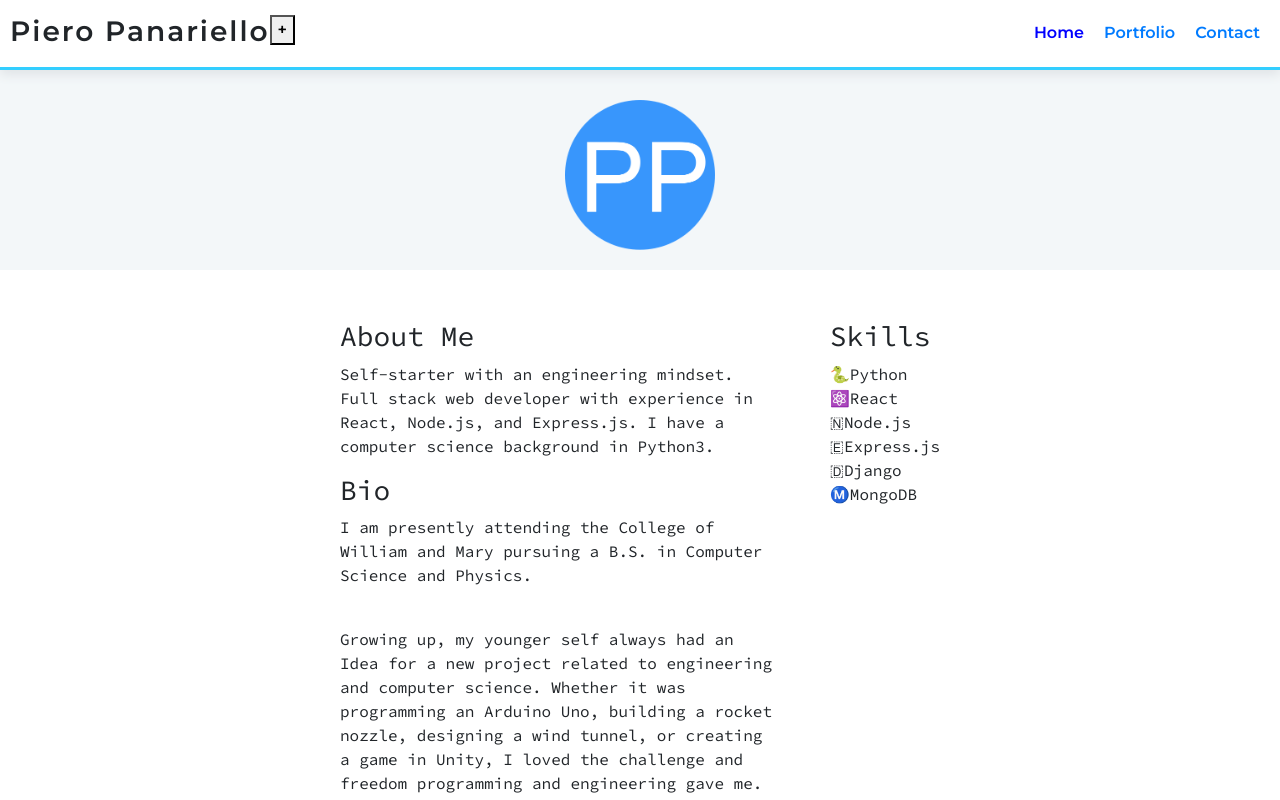
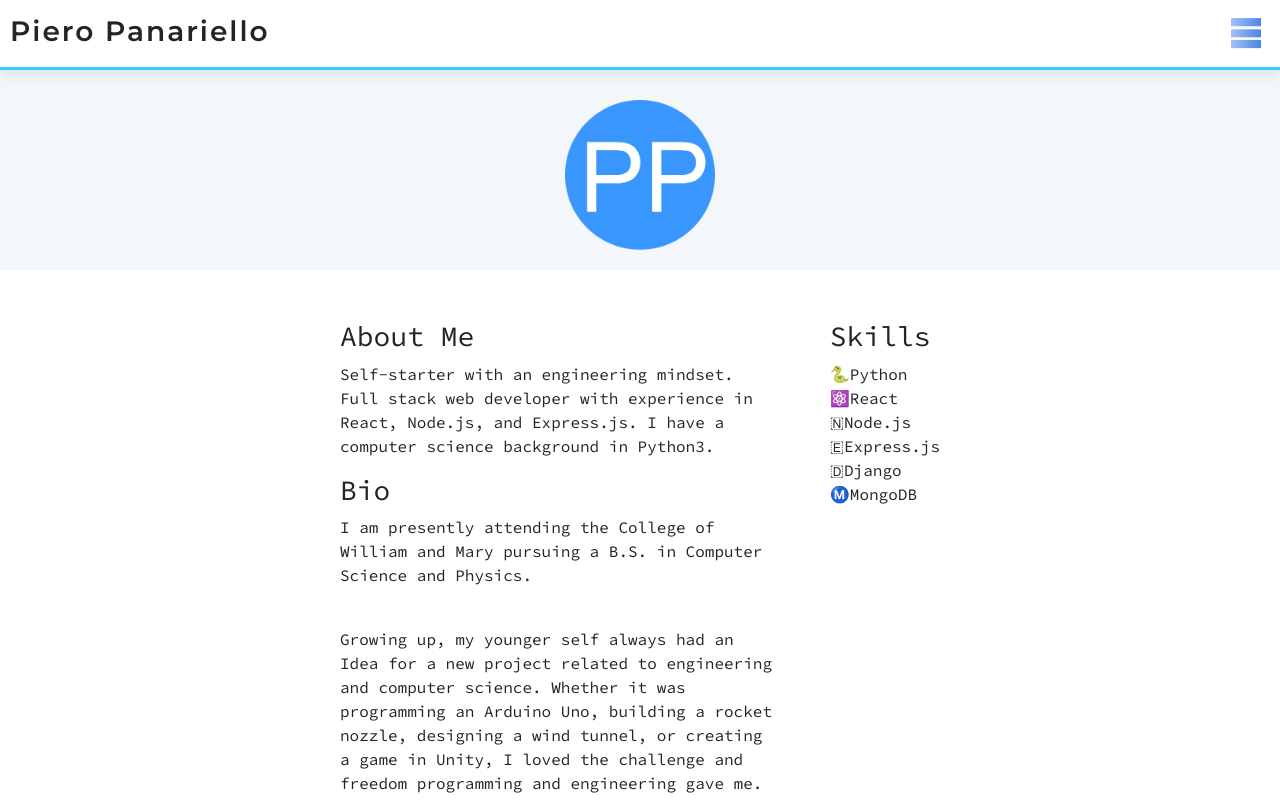
Before and after one commit to panariellop/Portfolio, a React (Create React App) app: page / in a window 1280 px wide. Shown: the top 800 px of the page. Built offline with nearby package versions, Linux system fonts and the light colour scheme.

Commit message:
finished menu bar

```diff
--- a/src/App.css
+++ b/src/App.css
@@ -3,15 +3,3 @@
 	background-color: white;
 	font-family: 'Source Code Pro', monospace;
 }
-
-@media only screen and (max-width: 505px){
-	.app-container{
-		margin-top: 80px;
-	}
-}
-
-@media only screen and (max-width: 425px){
-	.app-container{
-		margin-top: 100px;
-	}
-}
--- a/src/components/Navbar.css
+++ b/src/components/Navbar.css
@@ -24,7 +24,7 @@
 }
 
 
-
+/*
 .navbar-navlist-true{
 	display: flex;
 	float: right;
@@ -36,15 +36,23 @@
 .navbar-navlist-false{
 	display: none;
 }
-
+*/
 .navbar-navmenu-true{
 	position: relative;
 	width: 100%;
 	height: 100vh;
+	max-height: 100vh;
 	background-color: white;
+	transition: all 0.4s linear;
 }
 .navbar-navmenu-false{
-	display: none;
+
+	opacity: 0;
+	height: 0;
+	transform: translate(-50%, 0);
+	visibility: hidden;
+	transition: all 0.4s linear;
+
 }
 
 .navbar-navmenu-container{
@@ -52,7 +60,8 @@
 	height: 100%;
 	text-align: center;
 	margin-left: auto; margin-right: auto;
-	transform: translate(-5vw, 30vh)
+	padding: 0;
+	transform: translate(0, 30vh)
 }
 
 
@@ -62,7 +71,16 @@
 }
 
 
-
+.navbar-container button{
+	background-color: white;
+	display:flex;
+	float: right;
+	border: none;
+	width: 30px;
+	height: 30px;
+	margin-right: 15px;
+	transform: translate(0, 7%);
+}
 
 
 
@@ -81,7 +99,3 @@
 	color: blue;
 	text-decoration: none;
 }
-
-@media only screen and (max-width: 650px){
-
-}
--- a/src/components/Navbar.js
+++ b/src/components/Navbar.js
@@ -1,6 +1,7 @@
 import React from 'react';
 import {Link} from 'react-router-dom';
 import './Navbar.css';
+import hamburger from "../static/hamburger.png"
 
 class Navbar extends React.Component{
   constructor(props){
@@ -31,30 +32,7 @@ class Navbar extends React.Component{
 		return(
 			<div className = "navbar-container">
 				<h3 className = "navbar-logo">Piero Panariello</h3>
-					<ul className = {"navbar-navlist-" + (this.state.showMenu ? "false" : "true")}>
-						<li className = "navbar-navlink">
-							<Link style = {this.state.active_pane === 'home'? active_style: null} onClick = {() => {
-                  this.setState({
-                    active_pane: 'home'
-                  })
-                }} className = "navbar-routerlink" to = '/'>Home</Link>
-						</li>
-						<li className = "navbar-navlink">
-							<Link style = {this.state.active_pane === 'portfolio'? active_style: null} onClick = {() => {
-                  this.setState({
-                    active_pane: 'portfolio'
-                  })
-                }} className = "navbar-routerlink" to = '/portfolio'>Portfolio</Link>
-						</li>
-						<li className = "navbar-navlink">
-							<Link style = {this.state.active_pane === 'contact'? active_style: null} onClick = {() => {
-                  this.setState({
-                    active_pane: 'contact'
-                  })
-                }} className = "navbar-routerlink" to = '/contact'>Contact</Link>
-						</li>
-					</ul>
-          <button onClick = {this.showMenu}>+</button>
+          <button onClick = {this.showMenu}><img src = {hamburger} width = "30px" height = "30px"/></button>
           <div className = {"navbar-navmenu-" + this.state.showMenu}>
             <ul className = "navbar-navmenu-container">
                 <li className = "navbar-menulink">
```
Also changed, not shown: src/static/hamburger.png (added).
